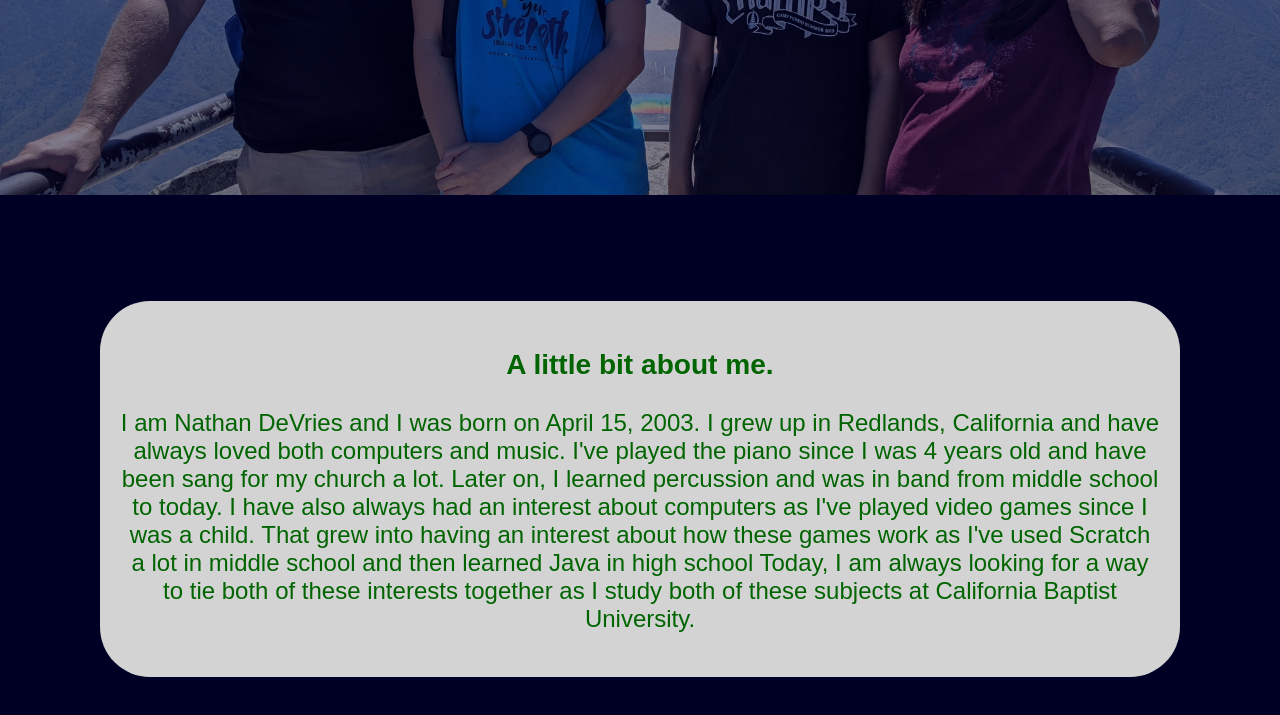
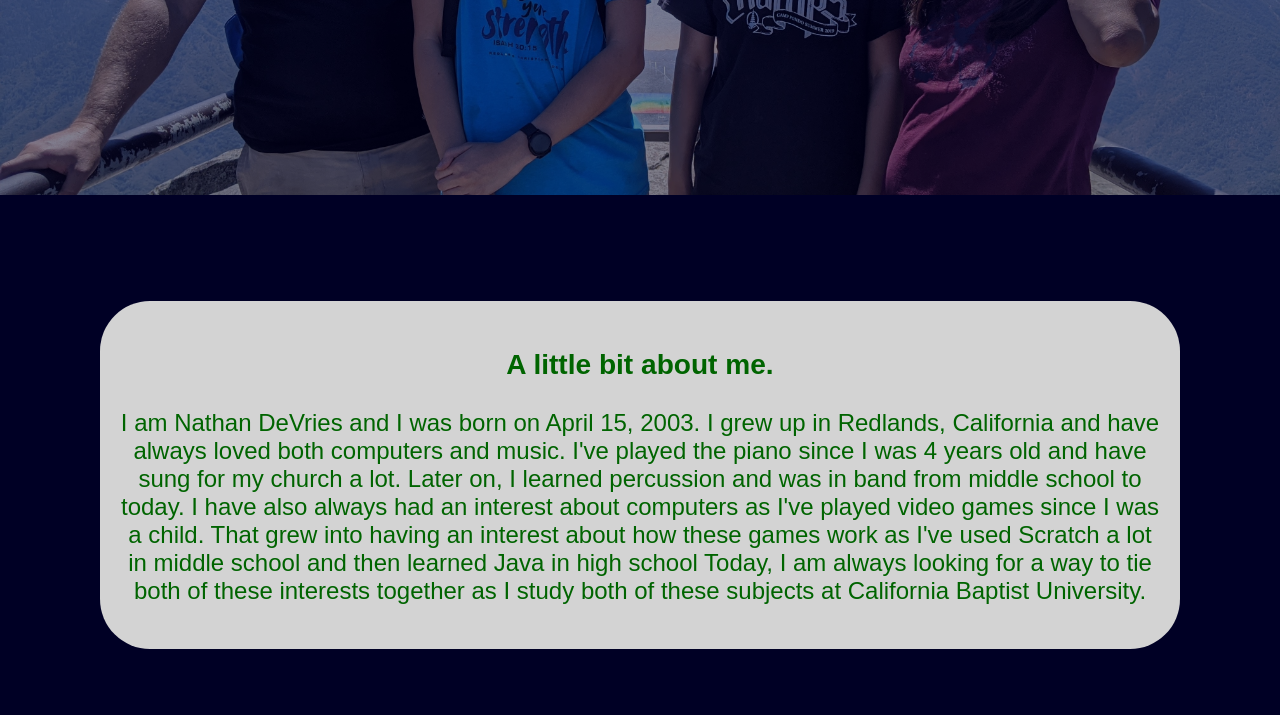
Before and after one commit to nsdevries03/nsdevries03.github.io, a plain HTML site: page html/about.html in a window 1280 px wide. Shown: the part 419-1134 px from the top of the page. Drawn offline with Linux system fonts and the light colour scheme.

Commit message:
Update about.html

```diff
--- a/html/about.html
+++ b/html/about.html
@@ -24,7 +24,7 @@
     <h3>A little bit about me.</h3>
     <p>
       I am Nathan DeVries and I was born on April 15, 2003. I grew up in Redlands, California and have always loved
-      both computers and music. I've played the piano since I was 4 years old and have been sang for my church a lot.
+      both computers and music. I've played the piano since I was 4 years old and have sung for my church a lot.
       Later on, I learned percussion and was in band from middle school to today. I have also always had an interest
       about computers as I've played video games since I was a child. That grew into having an interest about how these
       games work as I've used Scratch a lot in middle school and then learned Java in high school Today, I am always
```
